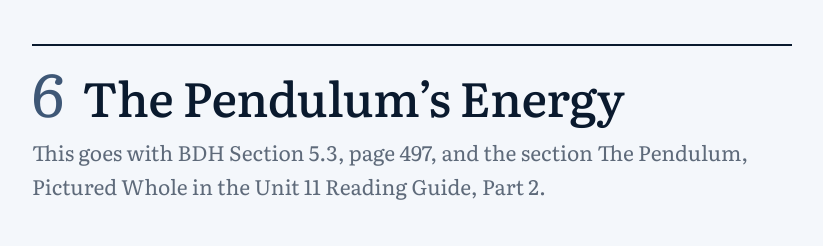
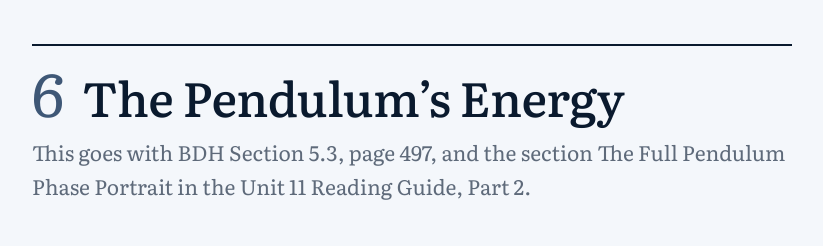
Before and after one commit to RizeComputerScience/diffeq1-practice-unit-11, a plain HTML site: page index.html in a window 1280 px wide. Shown: the part 5400-5646 px from the top of the page, without its empty margins (228-1051 px from the left). Drawn offline with nearby package versions, Linux system fonts and the light colour scheme; a web font is replaced by a local one.

Commit message:
Publish Unit 11 Practice: Nonlinear Systems (built 2026-11-01)

```diff
--- a/index.html
+++ b/index.html
@@ -2625,7 +2625,7 @@ var SECTIONS_P = [
   { id: 'sec-jac', title: 'The Jacobian', lede: 'This goes with BDH Section 5.1, page 466, and Unit 11 Worked Example 11.2.' },
   { id: 'sec-class', title: 'Classifying an Equilibrium', lede: 'This goes with BDH Section 5.1, pages 468 and 469, and Unit 11 Worked Example 11.3. Lebl’s [Section 8.2](' + T_CLASS[0] + ') has the same table of cases.' },
   { id: 'sec-pend', title: 'The Pendulum’s Equilibria', lede: 'This goes with BDH Section 5.3, pages 495 and 496, and Unit 11 Worked Example 11.4. Lebl’s [Section 8.3](' + T_PEND[0] + ') treats the same pendulum.' },
-  { id: 'sec-energy', title: 'The Pendulum’s Energy', lede: 'This goes with BDH Section 5.3, page 497, and the section The Pendulum, Pictured Whole in the Unit 11 Reading Guide, Part 2.' },
+  { id: 'sec-energy', title: 'The Pendulum’s Energy', lede: 'This goes with BDH Section 5.3, page 497, and the section The Full Pendulum Phase Portrait in the Unit 11 Reading Guide, Part 2.' },
   { id: 'sec-euler', title: 'Euler’s Method for a System', lede: 'This goes with BDH Section 2.5, pages 196 to 200, and Unit 11 Worked Example 11.5.' },
   { id: 'sec-sir', title: 'The SIR Model', lede: 'This goes with BDH Section 2.7, pages 209 to 213, and Unit 11 Worked Example 11.6. Here `α` and `β` are two rates of the epidemic, not the parts of a complex eigenvalue.' }
 ];
```
